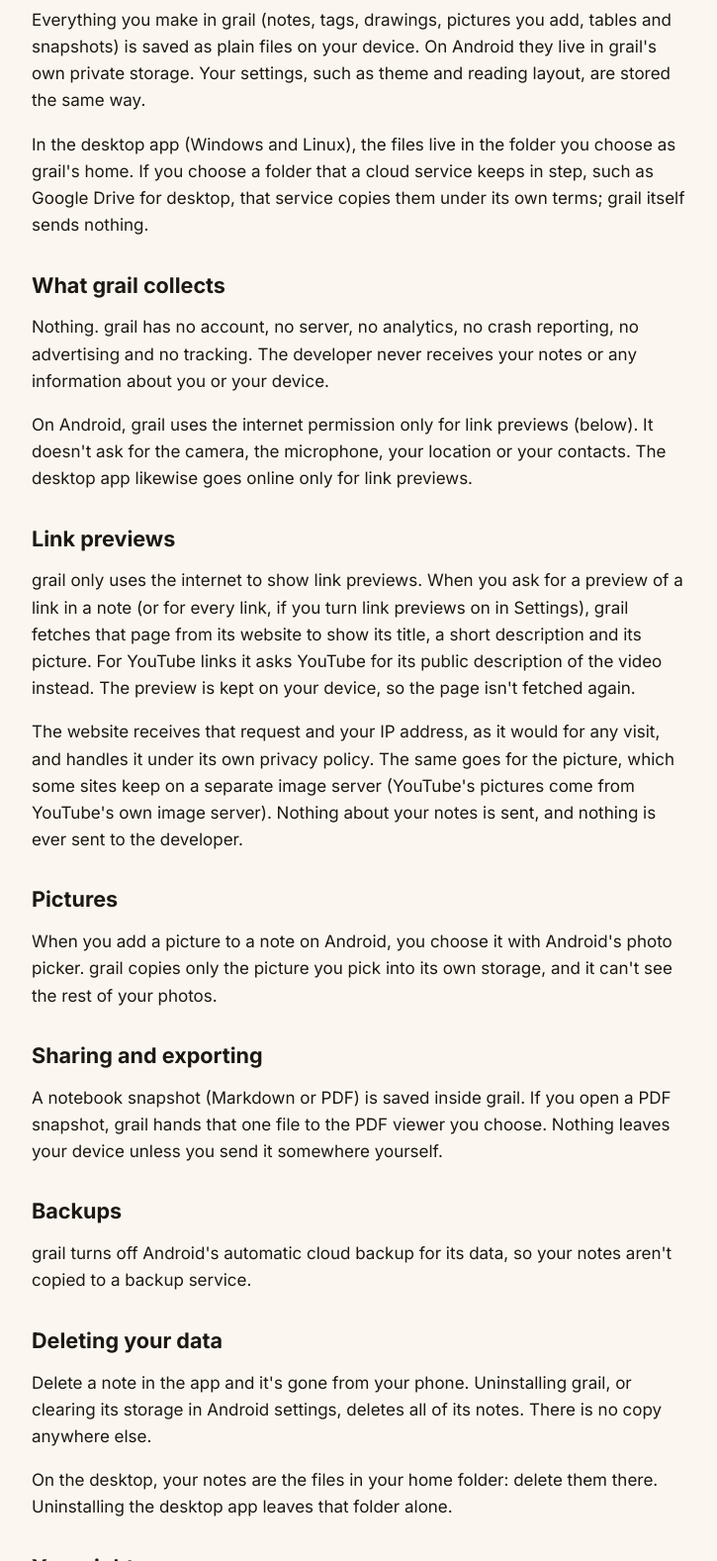
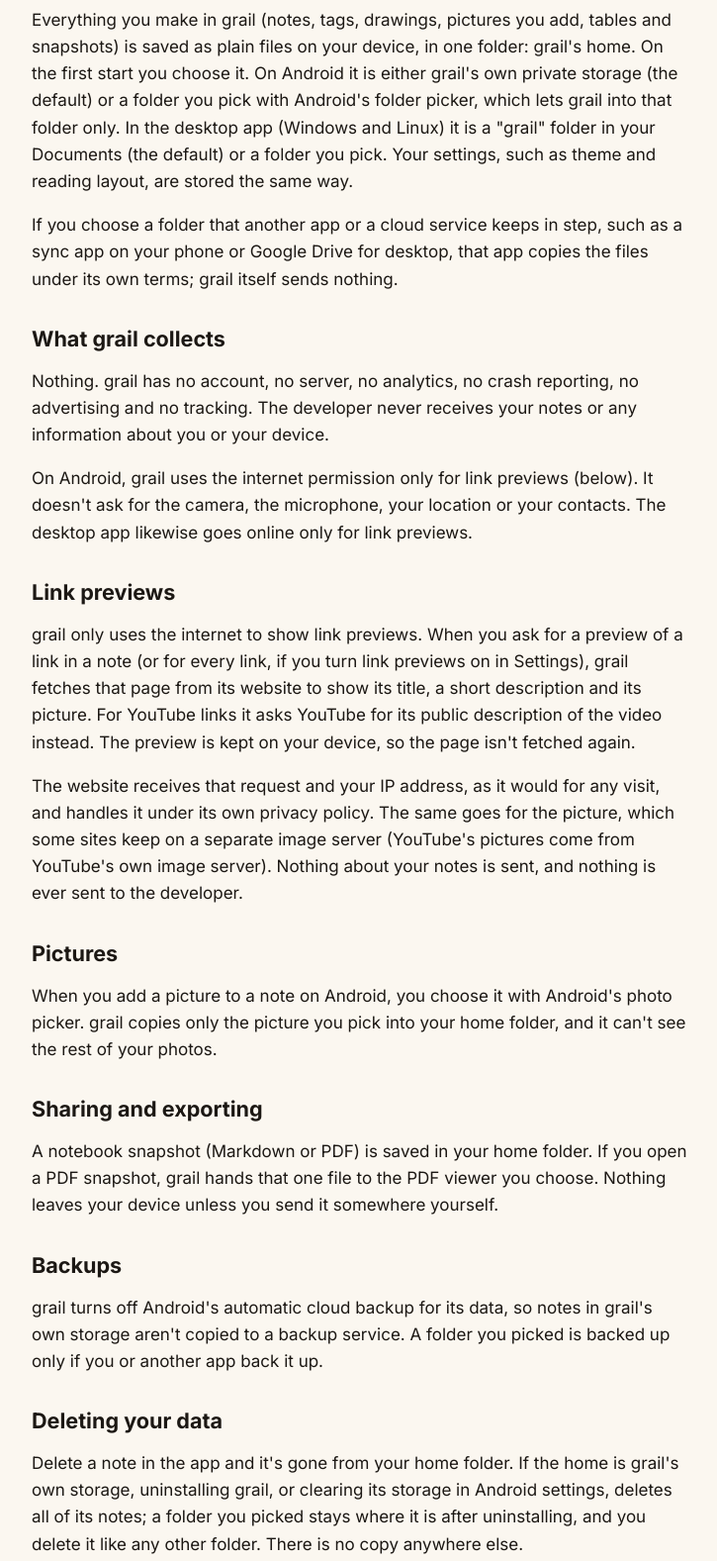
Before and after one commit to MPKoutsoukos/grail-site, a plain HTML site: page privacy/index.html in a window 1280 px wide. Shown: the part 500-2077 px from the top of the page at 99% size, without its empty margins (276-1001 px from the left). Drawn offline with Linux system fonts and the light colour scheme.

Commit message:
Privacy: the notes live in the home folder you choose on first start (Android: grail's own storage or a picked folder; desktop: Documents/grail or a picked folder)

```diff
--- a/privacy/index.html
+++ b/privacy/index.html
@@ -12,7 +12,7 @@
 <main class="doc">
   <p class="meta"><a href="../">← grail</a></p>
   <h1>Privacy policy</h1>
-  <p class="meta">Effective 17 November 2026 · applies to the grail apps for Android, Windows and Linux, and to this website</p>
+  <p class="meta">Effective 18 November 2026 · applies to the grail apps for Android, Windows and Linux, and to this website</p>
 
   <p class="lead">grail keeps your notes on your device. It collects nothing and shares nothing, and it only goes online
     for the link previews you ask for.</p>
@@ -23,11 +23,12 @@
 
   <h2>What grail stores</h2>
   <p>Everything you make in grail (notes, tags, drawings, pictures you add, tables and snapshots) is saved as plain
-    files on your device. On Android they live in grail's own private storage. Your settings, such as theme and
-    reading layout, are stored the same way.</p>
-  <p>In the desktop app (Windows and Linux), the files live in the folder you choose as grail's home. If you
-    choose a folder that a cloud service keeps in step, such as Google Drive for desktop, that service copies them
-    under its own terms; grail itself sends nothing.</p>
+    files on your device, in one folder: grail's home. On the first start you choose it. On Android it is either
+    grail's own private storage (the default) or a folder you pick with Android's folder picker, which lets grail
+    into that folder only. In the desktop app (Windows and Linux) it is a "grail" folder in your Documents (the
+    default) or a folder you pick. Your settings, such as theme and reading layout, are stored the same way.</p>
+  <p>If you choose a folder that another app or a cloud service keeps in step, such as a sync app on your phone or
+    Google Drive for desktop, that app copies the files under its own terms; grail itself sends nothing.</p>
 
   <h2>What grail collects</h2>
   <p>Nothing. grail has no account, no server, no analytics, no crash reporting, no advertising and no tracking.
@@ -47,18 +48,20 @@
 
   <h2>Pictures</h2>
   <p>When you add a picture to a note on Android, you choose it with Android's photo picker. grail copies only the
-    picture you pick into its own storage, and it can't see the rest of your photos.</p>
+    picture you pick into your home folder, and it can't see the rest of your photos.</p>
 
   <h2>Sharing and exporting</h2>
-  <p>A notebook snapshot (Markdown or PDF) is saved inside grail. If you open a PDF snapshot, grail hands that one
+  <p>A notebook snapshot (Markdown or PDF) is saved in your home folder. If you open a PDF snapshot, grail hands that one
     file to the PDF viewer you choose. Nothing leaves your device unless you send it somewhere yourself.</p>
 
   <h2>Backups</h2>
-  <p>grail turns off Android's automatic cloud backup for its data, so your notes aren't copied to a backup service.</p>
+  <p>grail turns off Android's automatic cloud backup for its data, so notes in grail's own storage aren't copied
+    to a backup service. A folder you picked is backed up only if you or another app back it up.</p>
 
   <h2>Deleting your data</h2>
-  <p>Delete a note in the app and it's gone from your phone. Uninstalling grail, or clearing its storage in Android
-    settings, deletes all of its notes. There is no copy anywhere else.</p>
+  <p>Delete a note in the app and it's gone from your home folder. If the home is grail's own storage, uninstalling
+    grail, or clearing its storage in Android settings, deletes all of its notes; a folder you picked stays where it
+    is after uninstalling, and you delete it like any other folder. There is no copy anywhere else.</p>
   <p>On the desktop, your notes are the files in your home folder: delete them there. Uninstalling the desktop app
     leaves that folder alone.</p>
 
```
